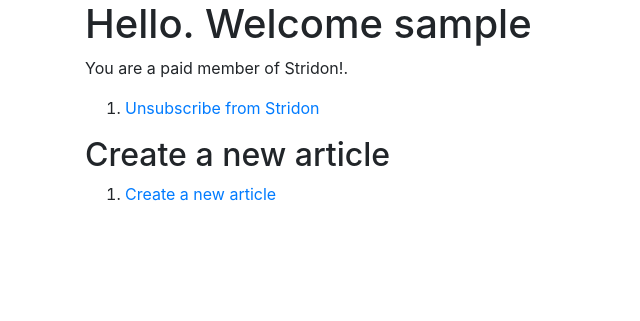
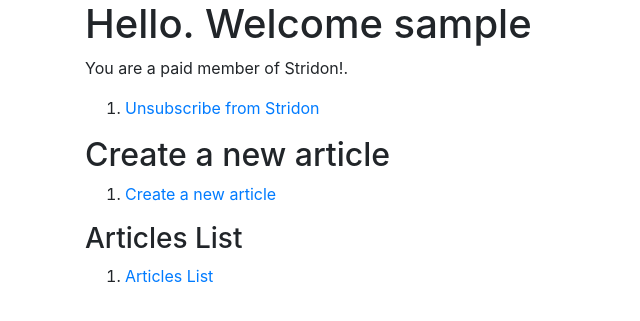
Before and after one commit to SagarKishore-PFM/Stridon, a Django app: page / in a window 1280 px wide. Shown: the part 56-377 px from the top of the page, without its empty margins (0-640 px from the left). Run offline with Django 3.2, Linux system fonts and the light colour scheme; the visitor is signed in with stand-in values (Sample User, id 1); some libraries are stand-ins or nearby versions.

Commit message:
Added an alink for articles list

```diff
--- a/stridon_app/templates/stridon_app/home.html
+++ b/stridon_app/templates/stridon_app/home.html
@@ -27,5 +27,12 @@
             <a href="{% url 'add-article' %}">Create a new article</a>
         </li>
     </ol>
+
+    <h3>Articles List</h3>
+    <ol>
+        <li>
+            <a href="{% url 'list-articles' %}">Articles List</a>
+        </li>
+    </ol>
 </div>
 {% endblock body %}
```
